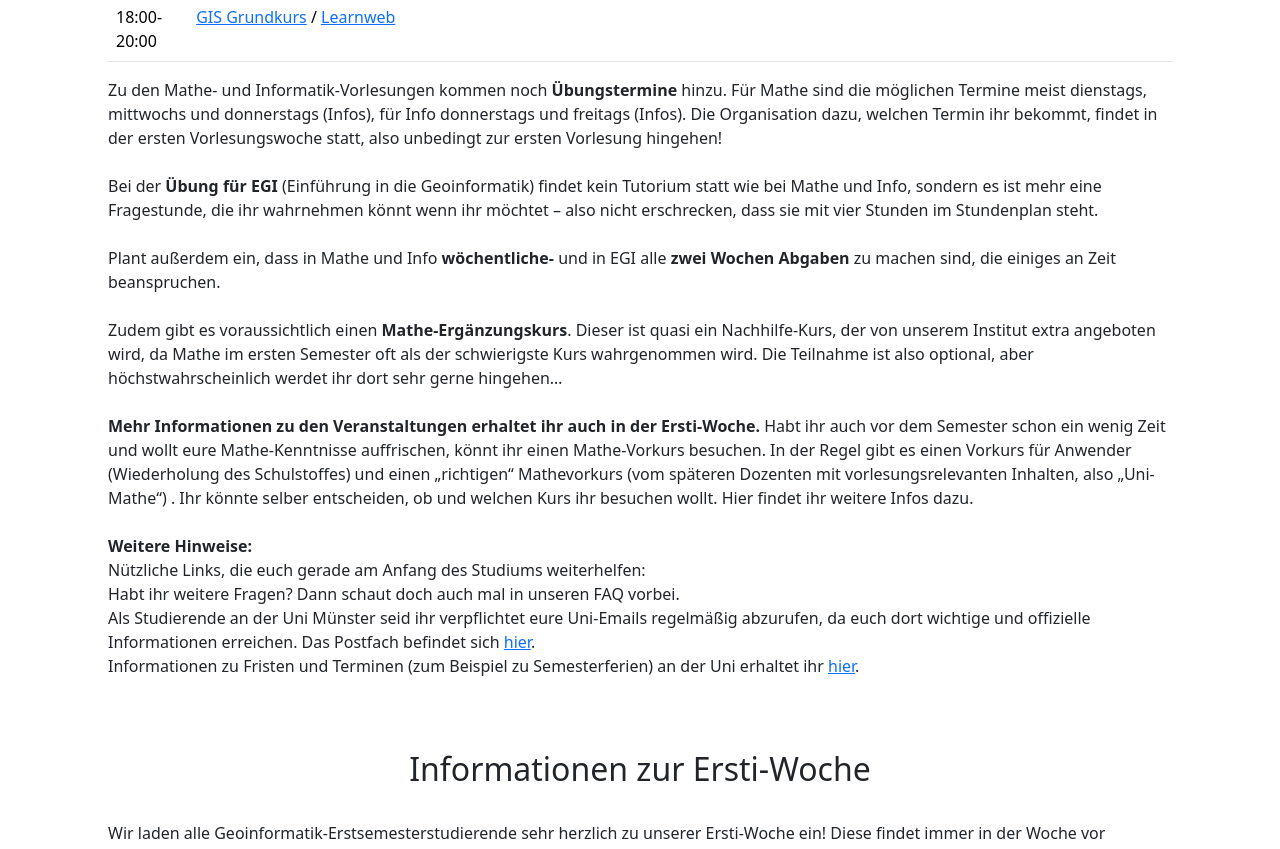
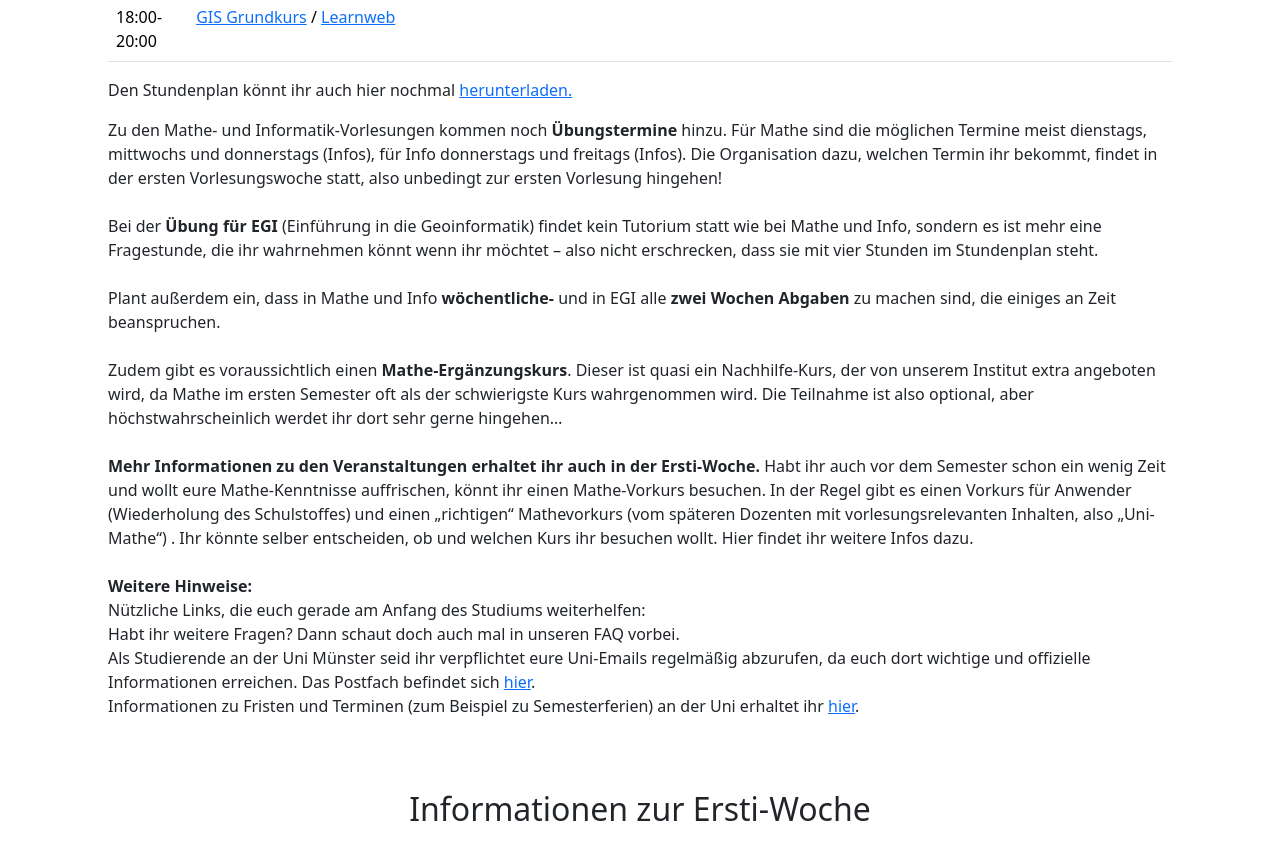
Before and after one commit to fs-geofs/ErstiInfoWebsite, a plain HTML site: page index.html in a window 1280 px wide. Shown: the part 1471-2320 px from the top of the page. Drawn offline with nearby package versions, Linux system fonts and the light colour scheme.

Commit message:
Links zu InfoDok und Stundenplan

```diff
--- a/index.html
+++ b/index.html
@@ -75,7 +75,7 @@
         <br>
         Als Fachschaft möchten wir euch bei eurem Einstieg in das Studentenleben begleiten. Dafür bieten wir euch eine <a href="#owoche">Ersti-Woche</a> (vor der ersten Vorlesungswoche) und ein <a href="#erstiwe">Ersti-Wochenende</a> an. Wir würden uns sehr freuen, viele von euch dort zu treffen :-).
         <br><br>
-        Wir haben für euch eine Ersti-Info erstellt. Diese könnt ihr euch hier <a href="url">herunterladen</a>.
+        Wir haben für euch eine Ersti-Info erstellt. Diese könnt ihr euch hier <a href="https://drive.google.com/file/d/1b1BuVB-r3lQDH4_DUcMjcNzAF82W9xJg/view?usp=sharing">herunterladen</a>.
         <br><br>
         <i>Beachtet auch die weiteren Hinweise unter dem Semesterplan: Es kommt noch mehr dazu!</i>
         <br><br>
@@ -142,6 +142,8 @@
             </tr>
             </tbody>
         </table>
+        <p>Den Stundenplan könnt ihr auch hier nochmal <a href="https://drive.google.com/file/d/1ScwYfyw1j3WXPW0FrkpsR9VhRHNQdqiA/view?usp=sharing">herunterladen.</a></p>
+
         Zu den Mathe- und Informatik-Vorlesungen kommen noch <b>Übungstermine</b> hinzu. Für Mathe sind die möglichen Termine meist dienstags, mittwochs und donnerstags (Infos), für Info donnerstags und freitags (Infos). Die Organisation dazu, welchen Termin ihr bekommt, findet in der ersten Vorlesungswoche statt, also unbedingt zur ersten Vorlesung hingehen!
         <br><br>
         Bei der <b>Übung für EGI</b> (Einführung in die Geoinformatik) findet kein Tutorium statt wie bei Mathe und Info, sondern es ist mehr eine Fragestunde, die ihr wahrnehmen könnt wenn ihr möchtet – also nicht erschrecken, dass sie mit vier Stunden im Stundenplan steht.
```
